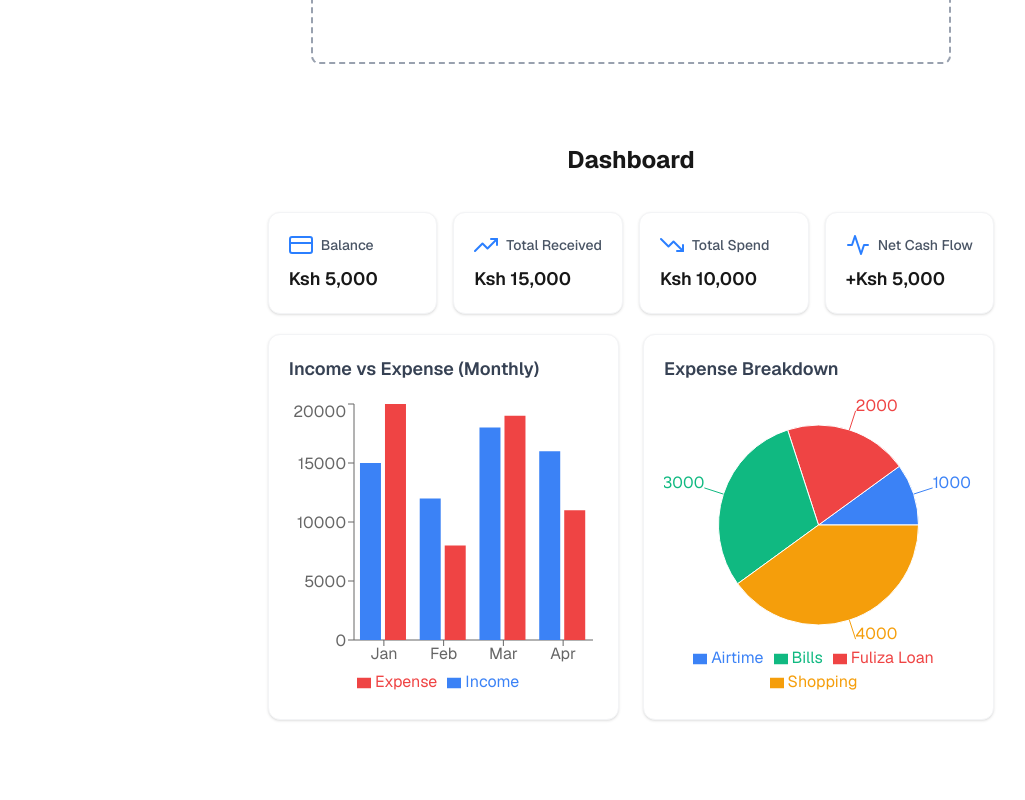
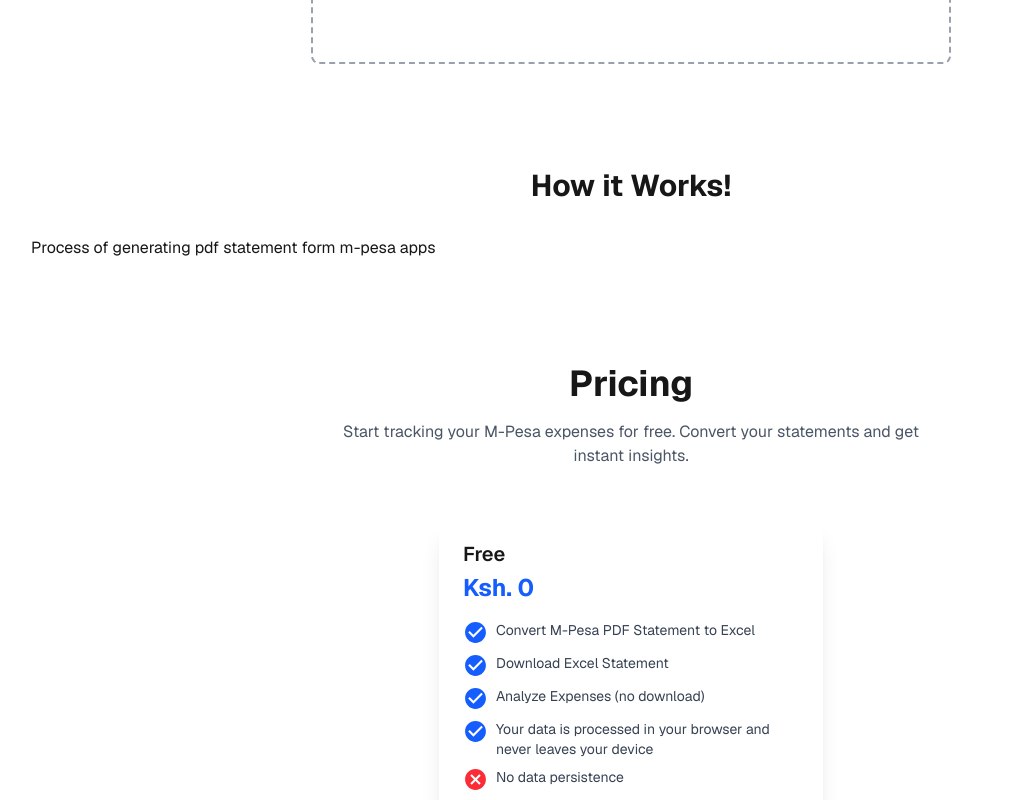
Before and after one commit to esthercate/M-Pesa-expense-tracker, a Next.js app in the folder mpesa-expense-tracker/: page / in a window 1280 px wide. Shown: the part 420-1220 px from the top of the page, without its empty margins (9-1034 px from the left). Built offline with nearby package versions, Linux system fonts and the light colour scheme.

Commit message:
Create dashboard page and layout

```diff
--- a/mpesa-expense-tracker/src/app/components/Dashboard.tsx
+++ b/mpesa-expense-tracker/src/app/components/Dashboard.tsx
@@ -34,8 +34,8 @@
 	];
 
 	return (
-		<div className="flex flex-col items-center gap-5 p-4 max-w-6xl mx-auto">
-			<h1 className="text-2xl text-center font-bold mb-4">Dashboard</h1>
+		<div className="flex flex-col gap-3 p-4 max-w-6xl mx-auto">
+			<h1 className="text-lg font-semibold mb-4">Good Morning, Jane Doe</h1>
 			<div className="grid grid-cols-1 md:grid-cols-2 lg:grid-cols-4 gap-4 w-full">
 				{metricsData.map((metric, index) => (
 					<Card
--- /dev/null
+++ b/mpesa-expense-tracker/src/app/dashboard/layout.tsx
@@ -0,0 +1,14 @@
+import { ReactNode } from 'react';
+
+interface DashboardLayoutProps {
+	children: ReactNode;
+}
+
+export default function DashboardLayout({ children }: DashboardLayoutProps) {
+	return (
+		<div className="flex min-h-screen">
+			{/* Main content */}
+			<main className="flex-1 p-6">{children}</main>
+		</div>
+	);
+}
--- a/mpesa-expense-tracker/src/app/page.tsx
+++ b/mpesa-expense-tracker/src/app/page.tsx
@@ -1,15 +1,17 @@
-import Dashboard from './components/Dashboard';
 import Demo from './components/Demo';
 import Hero from './components/Hero';
 import Pricing from './components/Pricing';
+import Cta from './components/Cta';
 
 export default function Home() {
 	return (
-		<div className="font-sans flex flex-col min-h-screen p-6 pb-20 gap-16">
-			<Hero />
-			<Dashboard />
-			<Demo />
-			<Pricing />
+		<div className="font-sans min-h-screen">
+			<div className="flex flex-col gap-16 p-6 pb-20">
+				<Hero />
+				<Demo />
+				<Pricing />
+			</div>
+			<Cta />
 		</div>
 	);
 }
```
